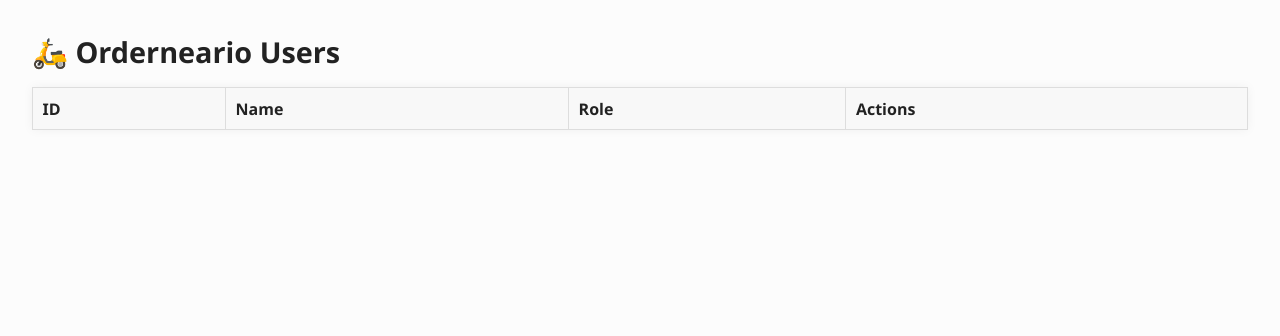
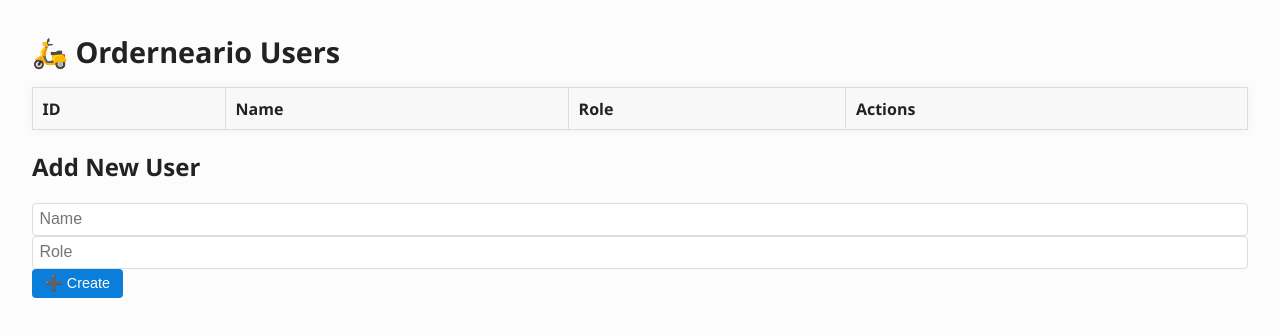
Before and after one commit to RosarioEspadera/sqlite, a website: page index.html in a window 1280 px wide. Drawn offline with Linux system fonts and the light colour scheme; no server answers.

Commit message:
Update index.html

```diff
--- a/index.html
+++ b/index.html
@@ -18,6 +18,12 @@
     </thead>
     <tbody></tbody>
   </table>
+<h2>Add New User</h2>
+<form id="createForm">
+  <input type="text" id="newName" placeholder="Name" required />
+  <input type="text" id="newRole" placeholder="Role" required />
+  <button type="submit">➕ Create</button>
+</form>
 
   <script src="dashboard.js"></script>
 </body>
```
